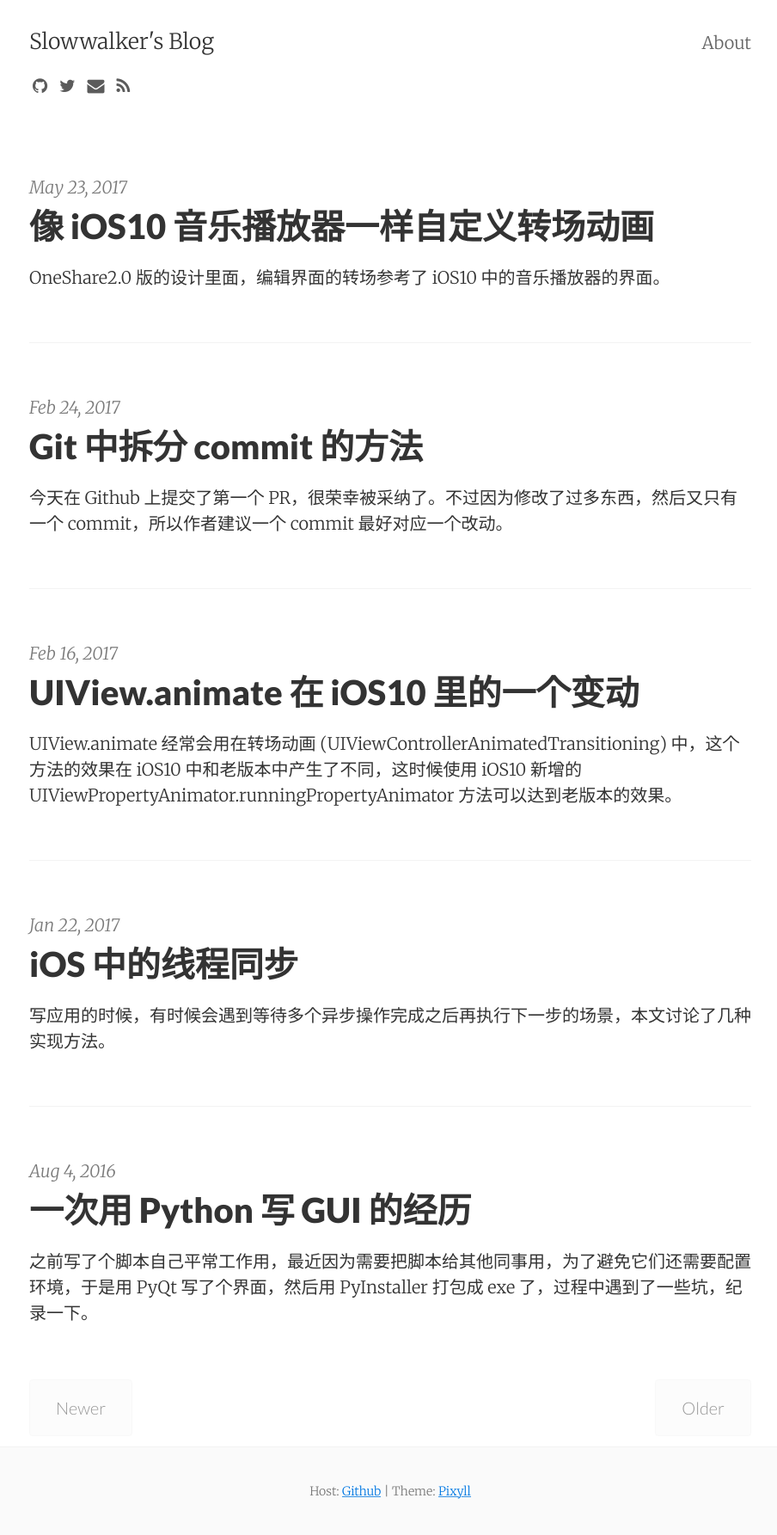
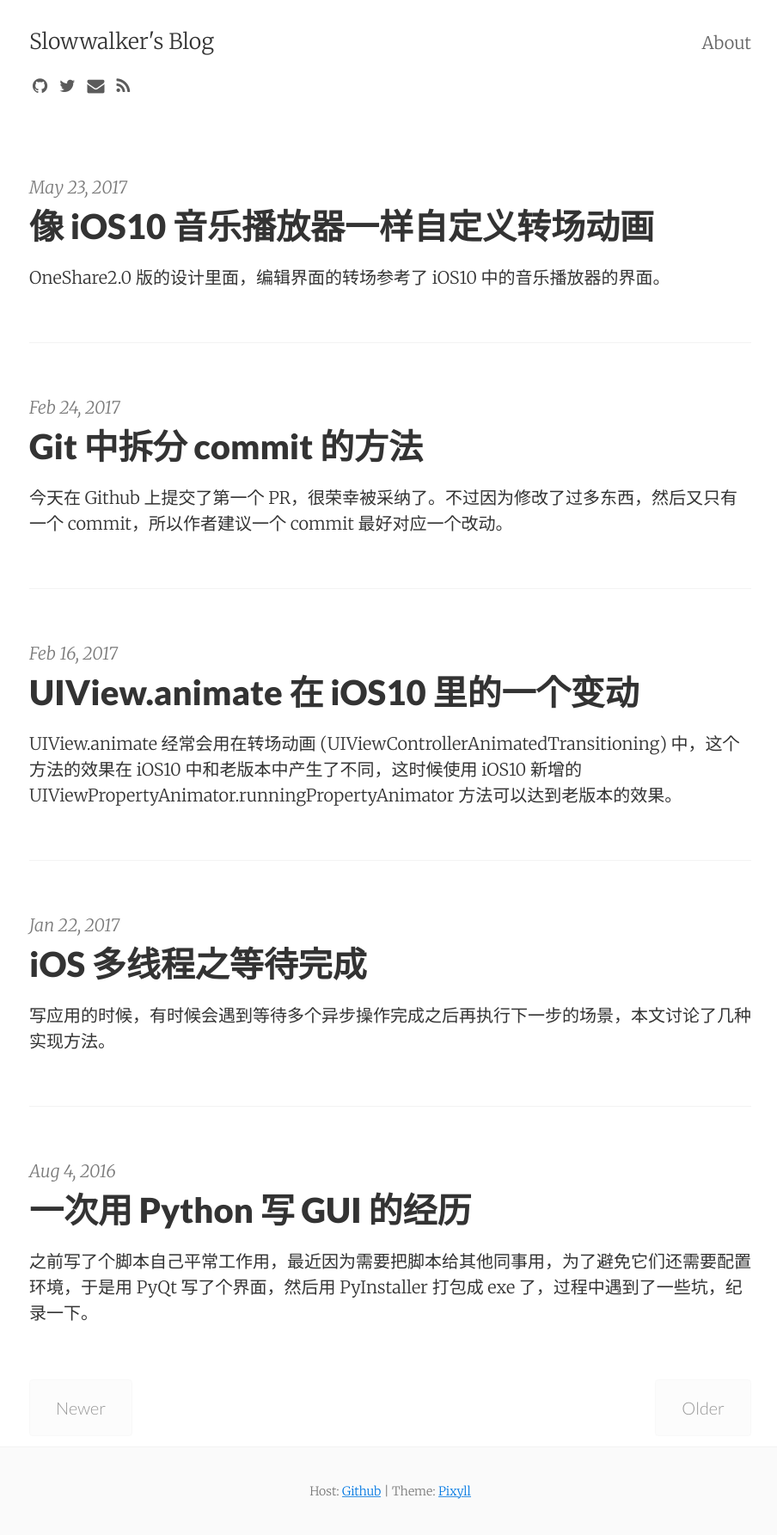
Before and after one commit to fyl00/fyl00.github.io, a Jekyll site: the page built from index.html, in a window 1280 px wide. Shown: the whole page at 86% size, without its empty margins (186-1090 px from the left). Built offline with Jekyll 4.4.1, drawn with Linux system fonts in a browser that asks for light colours; nearby versions of some CDN libraries; the list of posts is cut into pages by our own code; part of the change alters nothing that is shown.

Commit message:
Updated 2017-01-22-iOS-async-to-sync.md.

````diff
--- a/_posts/2017-01-22-iOS-async-to-sync.md
+++ b/_posts/2017-01-22-iOS-async-to-sync.md
@@ -1,16 +1,18 @@
 ---
 layout:     post
-title:      iOS 中的线程同步
+title:      iOS 多线程之等待完成
 date:       2017-01-22
 summary:    写应用的时候，有时候会遇到等待多个异步操作完成之后再执行下一步的场景，本文讨论了几种实现方法。
 categories: iOS,GCD
 ---
 
-在写 [OneShare](http://slowwalker.me/lab/oneshare) 的时候，发送推特和微博都是使用的第三方库，它们都是使用的异步发送。这时遇到了需要获得这两个异步操作的返回结果，再进行下一步操作的场景。通过搜索，发现 GCD 中有三种方法可以解决此类线程同步的问题，分别是利用 Group，Barrier 和 Semaphores 来实现。
+在写 [OneShare](http://slowwalker.me/lab/oneshare) 的时候，发送推特和微博都是使用的第三方库，它们都是使用的异步发送。这时遇到了需要获得这两个异步操作的返回结果，再进行下一步操作的场景。来用个具体的代码例子来说明下，假设现在有三个任务 A、B、C，其中 C 必须在 A、B 之后执行，A、B 无要求。
 
-假设现在有三个任务 A、B、C，其中 C 必须在 A、B 之后执行，A、B 无要求。像下面这样直接用 GCD 异步执行的话，可以看出无法保证 C 在 A、B 执行完成之后再执行。
+像下面这样直接用 GCD 异步执行的话，可以看出无法保证 C 在 A、B 执行完成之后再执行，C 任务会在 A 和 B 还未完成就执行，
 
 ```objective-c
+dispatch_queue_t queue = dispatch_queue_create("me.slowwalker.defaultQueue", DISPATCH_QUEUE_CONCURRENT);
+
 dispatch_async(queue, ^{
     NSLog(@"A START");
     [NSThread sleepForTimeInterval:3];
@@ -24,23 +26,25 @@ dispatch_async(queue, ^{
 dispatch_async(queue, ^{
     NSLog(@"C -> AFTER A&B");
 });
+
+// 输出结果：
+// 07:46:25.048 WaitAsyncDemo[85891:5296876] A START
+// 07:46:25.048 WaitAsyncDemo[85891:5296859] B START
+// 07:46:25.048 WaitAsyncDemo[85891:5296861] C -> AFTER A&B
+// 07:46:26.116 WaitAsyncDemo[85891:5296859] B FINISH
+// 07:46:28.113 WaitAsyncDemo[85891:5296876] A FINISH
+
 ```
 
-这段代码运行时，C 任务会在 A 和 B 还未完成就执行，输出结果如下：
-
-```
-07:46:25.048 WaitAsyncDemo[85891:5296876] A START
-07:46:25.048 WaitAsyncDemo[85891:5296859] B START
-07:46:25.048 WaitAsyncDemo[85891:5296861] C -> AFTER A&B
-07:46:26.116 WaitAsyncDemo[85891:5296859] B FINISH
-07:46:28.113 WaitAsyncDemo[85891:5296876] A FINISH
-```
+查看官方的 [Concurrency Programming Guide](https://developer.apple.com/library/content/documentation/General/Conceptual/ConcurrencyProgrammingGuide/Introduction/Introduction.html#//apple_ref/doc/uid/TP40008091-CH1-SW1) 文档会发现 GCD 提供了[三种队列相关操作](https://developer.apple.com/library/content/documentation/General/Conceptual/ConcurrencyProgrammingGuide/OperationQueues/OperationQueues.html#//apple_ref/doc/uid/TP40008091-CH102-SW30），分别是 Dispatch groups，Dispatch semaphores 和 Dispatch sources。仔细研究下文档，会发现前两者都能用于解决前文提到的问题。
 
 ## Dispatch Groups
 
-苹果对 dispatch groups 的描述就是： a way to monitor a set of block objects for completion，还给出了一个使用例子 [Waiting on Groups of Queued Tasks](https://developer.apple.com/library/content/documentation/General/Conceptual/ConcurrencyProgrammingGuide/OperationQueues/OperationQueues.html#//apple_ref/doc/uid/TP40008091-CH102-SW25)，可以看出这个 API 的应用方法就是对应此文的场景。不过除了官方文档中 `dispatch_group_async` 这种调用方式，还有 `dispatch_group_enter` 和 `dispatch_group_leave` 配对的方式，enter 表示添加任务，leave 表示执行完成。
+苹果对 dispatch groups 的描述就是： a way to monitor a set of block objects for completion，还给出了一个使用例子 [Waiting on Groups of Queued Tasks](https://developer.apple.com/library/content/documentation/General/Conceptual/ConcurrencyProgrammingGuide/OperationQueues/OperationQueues.html#//apple_ref/doc/uid/TP40008091-CH102-SW25)，可以看出这个 API 的应用方法就是对应此文的场景。具体代码如下：
 
 ```objective-c
+dispatch_queue_t queue = dispatch_queue_create("me.slowwalker.defaultQueue", DISPATCH_QUEUE_CONCURRENT);
+
 dispatch_group_t group = dispatch_group_create();
 
 // dispatch_group_async 方式
@@ -56,28 +60,30 @@ dispatch_group_async(group, queue, ^{
     NSLog(@"B Finish");
 });
 
-// dispatch_group_enter/dispatch_group_leave 配对方式
-/**
-    *   dispatch_group_enter(group);
-    *   dispatch_async(queue, ^{
-    *        NSLog(@"A START");
-    *        [NSThread sleepForTimeInterval:3];
-    *        NSLog(@"A FINISH");
-    *        dispatch_group_leave(group);
-    *    });
-    *
-    *    dispatch_group_enter(group);
-    *    dispatch_async(queue, ^{
-    *        NSLog(@"B Start");
-    *        [NSThread sleepForTimeInterval:1];
-    *        NSLog(@"B Finish");
-    *        dispatch_group_leave(group);
-    *    });
-    *／
-
 //  通知 main——queue 可以执行 C 任务了
 dispatch_group_notify(group, dispatch_get_main_queue(), ^{
     NSLog(@"C - AFTER A&B(Into main queue)");
+});
+```
+
+除了官方文档中 `dispatch_group_async` 这种调用方式，还有另外一种方式，用 `dispatch_group_enter` 表示添加任务，用 `dispatch_group_leave` 表示执行完成。这里要注意的是，一定要成双成对。
+
+```objective-c
+// dispatch_group_enter/dispatch_group_leave 配对方式
+dispatch_group_enter(group);
+dispatch_async(queue, ^{
+    NSLog(@"A START");
+    [NSThread sleepForTimeInterval:3];
+    NSLog(@"A FINISH");
+    dispatch_group_leave(group);
+});
+
+dispatch_group_enter(group);
+dispatch_async(queue, ^{
+    NSLog(@"B Start");
+    [NSThread sleepForTimeInterval:1];
+    NSLog(@"B Finish");
+    dispatch_group_leave(group);
 });
 ```
 
@@ -85,71 +91,47 @@ dispatch_group_notify(group, dispatch_get_main_queue(), ^{
 
 > Dispatch semaphores call down to the kernel only when the calling thread needs to be blocked because the semaphore is unavailable.
 
-这是官方的定义，没有特别明白，直接看代码和运行结果比较明白。
+这是官方的定义，大意就是可以通过 semaphore 来调度线程。官方同时还给了个[使用介绍](https://developer.apple.com/library/content/documentation/General/Conceptual/ConcurrencyProgrammingGuide/OperationQueues/OperationQueues.html#//apple_ref/doc/uid/TP40008091-CH102-SW24)：
+
+> 1. When you create the semaphore (using the dispatch_semaphore_create function), you can specify a positive integer indicating the number of resources available.
+> 2. In each task, call dispatch_semaphore_wait to wait on the semaphore.
+> 3. When the wait call returns, acquire the resource and do your work.
+> 4. When you are done with the resource, release it and signal the semaphore by calling the dispatch_semaphore_signalfunction.
+
+大致就是在创建完 Semaphore 后，调用 dispatch_semaphore_wait 询问系统是否能执行内部代码，它会接收一个 Semaphore 信号和时间值，若信号的信号量为 0，则会阻塞当前线程，直到信号量大于 0 或者经过输入的时间值；若信号量大于 0，则会使信号量减1并返回，程序继续住下执行。运行完调用 dispatch_semaphore_signal 告诉 Semaphore 释放资源，信号量加 1。**如果用来解决此文中的存在于同一个队列中的问题，显得有点大材小用，更适合解决两个不同的队列之间调度问题**。
 
 ```objective-c
-dispatch_semaphore_t semaphore = dispatch_semaphore_create(1);
+dispatch_queue_t queueA = dispatch_queue_create("me.slowwalker.semaphoreQueueA", DISPATCH_QUEUE_CONCURRENT);
+dispatch_queue_t queueB = dispatch_queue_create("me.slowwalker.semaphoreQueueB", DISPATCH_QUEUE_CONCURRENT);
+dispatch_semaphore_t semaphore = dispatch_semaphore_create(0);
 
-dispatch_async(queue, ^{
-    dispatch_semaphore_wait(semaphore, DISPATCH_TIME_FOREVER);
-    NSLog(@"A START");
+dispatch_async(queueA, ^{
+    NSLog(@"QueueA START");
     [NSThread sleepForTimeInterval:3];
-    NSLog(@"A FINISH");
+    NSLog(@"QueueA FINISH");
+    dispatch_semaphore_signal(semaphore);
+});
+NSLog(@"semaphore");
+dispatch_async(queueB, ^{
+    NSLog(@"QueueB START");
+    [NSThread sleepForTimeInterval:1];
+    NSLog(@"QueueB FINISH");
     dispatch_semaphore_signal(semaphore);
 });
 
-dispatch_async(queue, ^{
-    dispatch_semaphore_wait(semaphore, DISPATCH_TIME_FOREVER);
-    NSLog(@"B START");
-    [NSThread sleepForTimeInterval:1];
-    NSLog(@"B FINISH");
-    dispatch_semaphore_signal(semaphore);
-});
+dispatch_semaphore_wait(semaphore, DISPATCH_TIME_FOREVER);
+dispatch_semaphore_wait(semaphore, DISPATCH_TIME_FOREVER);
+NSLog(@"C -> AFTER A&B");
 
-dispatch_async(queue, ^{
-    dispatch_semaphore_wait(semaphore, DISPATCH_TIME_FOREVER);
-    NSLog(@"C -> AFTER A&B");
-    dispatch_semaphore_signal(semaphore);
-});
+// 运行结果：
+// 2017-06-18 23:51:29.698 WaitAsyncDemo[4610:389664] QueueA START
+// 2017-06-18 23:51:29.698 WaitAsyncDemo[4610:389946] QueueB START
+// 2017-06-18 23:51:30.702 WaitAsyncDemo[4610:389946] QueueB FINISH
+// 2017-06-18 23:51:32.702 WaitAsyncDemo[4610:389664] QueueA FINISH
+// 2017-06-18 23:51:32.703 WaitAsyncDemo[4610:389626] C -> AFTER A&B
 ```
 
-运行结果是 A、B、C 依次执行，比可以看出 `dispatch_semaphore_wait(semaphore, DISPATCH_TIME_FOREVER);` 是表示异步队列中此后的任务，需要等此任务通过 `dispatch_semaphore_signal(semaphore)` 告知队列此任务已完成之后，才能开始其他任务。
-
-## Dispatch Barrier
-
-`dispatch_barrier_async` 就像一道分水岭，分水岭内部的代码需要等之前的代码执行完之后才开始执行，之后的代码要等它执行完之后才开始执行。过了分水岭之后的异步代码又开始依据系统本身地设定来执行，而不需要等其他任务完成之后才执行。这段话比较绕，直接看代码和输出就能明白了。
-
-```objective-c
-dispatch_async(queue, ^{
-    NSLog(@"A START");
-    [NSThread sleepForTimeInterval:3];
-    NSLog(@"A FINISH");
-});
-dispatch_barrier_async(queue, ^{
-    NSLog(@"B START");
-    [NSThread sleepForTimeInterval:2];
-    NSLog(@"B FINISH");
-});
-dispatch_async(queue, ^{
-    [NSThread sleepForTimeInterval:5];
-    NSLog(@"C -> AFTER A&B");
-});
-dispatch_async(queue, ^{
-    [NSThread sleepForTimeInterval:1];
-    NSLog(@"D -> AFTER A&B");
-});
-```
-
-其输出结果为:
-
-```shell
-10:48:25.960 WaitAsyncDemo[88816:5379642] A START
-10:48:29.034 WaitAsyncDemo[88816:5379642] A FINISH
-10:48:29.035 WaitAsyncDemo[88816:5379642] B START
-10:48:31.102 WaitAsyncDemo[88816:5379642] B FINISH
-10:48:32.177 WaitAsyncDemo[88816:5379644] D -> AFTER A&B
-10:48:36.174 WaitAsyncDemo[88816:5379642] C -> AFTER A&B
-```
+除了这个场景，还有一个典型的场景，就是多线程下，同时对一个文件或者可变数组的操作，也就是线程安全的问题。等仔细研究后，再来总结下。
 
 ---
-完整代码地址：[Github](https://github.com/fyl00/iOSDemo/tree/master/WaitAsyncDemo)
+本文代码地址：[Github](https://github.com/fyl00/iOSDemo/tree/master/WaitAsyncDemo)
````
